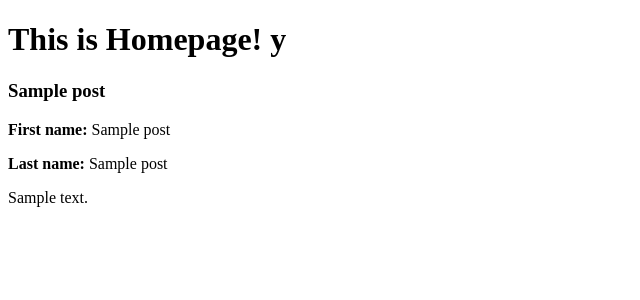
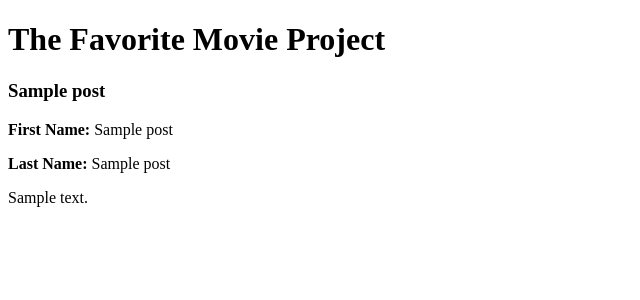
Before and after one commit to tadasbytautas/Favorite_Movie_Project, a Flask app: page / in a window 1280 px wide. Shown: the part 26-326 px from the top of the page, without its empty margins (0-640 px from the left). Run offline with Flask 2, Linux system fonts and the light colour scheme; tables that the repository leaves empty hold one stand-in row (values such as "Sample post"); parts of the project's set-up code (start-up, migrations or seed data) failed here and were passed over.

Commit message:
minor quality life changes to original code

```diff
--- a/app.py
+++ b/app.py
@@ -1,5 +1,4 @@
-from flask import Flask, url_for, redirect
-from flask import render_template
+from flask import Flask, url_for, redirect, render_template
 from flask_sqlalchemy import SQLAlchemy
 from os import environ
 from forms import PostForm
@@ -78,10 +77,11 @@ def create():
 
 @app.route('/delete')
 def delete():
-    db.drop_all()  # drops all the schemas
-    #db.session.query(Posts).delete()  # deletes the contents of the table
+    # db.drop_all()  # drops all the schemas
+    db.session.query(Posts).delete()  # deletes the contents of the table
     db.session.commit()
-    return "everything is gone woops soz"
+    return redirect(url_for('home'))
+    # return "everything is gone woops soz"
 
 
 if __name__ == '__main__':
--- a/templates/homepage.html
+++ b/templates/homepage.html
@@ -1,13 +1,13 @@
 {% extends "layout.html" %}
 
 {% block body_content %}
-    <h1>This is Homepage! y</h1>
+    <h1>The Favorite Movie Project</h1>
 
     {% for post in posts %}
         <div>
             <h3>{{ post.title }}</h3>
-            <p><b>First name: </b> {{ post.f_name }}</p>
-            <p><b>Last name: </b> {{ post.l_name }}</p>
+            <p><b>First Name: </b> {{ post.f_name }}</p>
+            <p><b>Last Name: </b> {{ post.l_name }}</p>
             <p>{{ post.content }}</p>
         </div>
     {% endfor %}
```
Also changed, not shown: README.MD.
